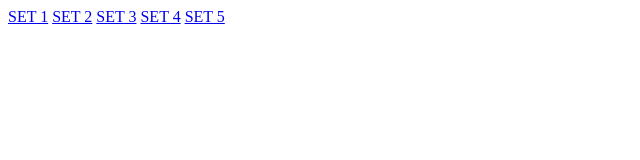
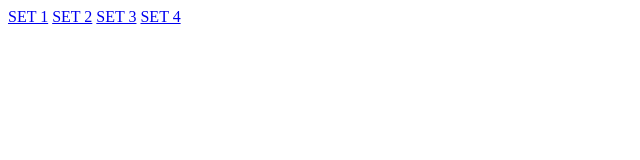
Before and after one commit to amnaajmal/practice-sets, a plain HTML site: page index.html in a window 1280 px wide. Shown: the full height of the page, 0-640 px from the left. Drawn offline with Linux system fonts and the light colour scheme.

Commit message:
Update index.html

```diff
--- a/index.html
+++ b/index.html
@@ -8,6 +8,6 @@
 	<a href="set2/index.html">SET 2</a>
 	<a href="set3/index.html">SET 3</a>
 	<a href="set4/q1,q2.html">SET 4</a>
-	<a href="set5/index.html">SET 5</a>
+
 </body>
 </html>
```
